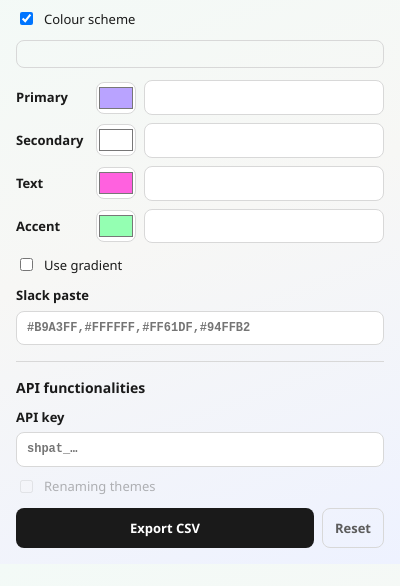
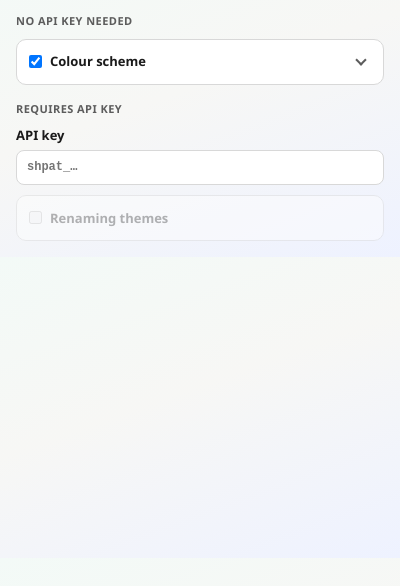
Before and after one commit to GorgonFreeman/shopify_skins, a browser extension: page popup.html in a window 400 px wide. Shown: the part 44-630 px from the top of the page. Drawn offline with Linux system fonts and the light colour scheme.

Commit message:
compose refactor to standardised accordions layout in popup

```diff
--- a/popup.css
+++ b/popup.css
@@ -3,6 +3,7 @@
   --ink: #1a1a1a;
   --muted: #5c5c5c;
   --line: #d8d8d8;
+  --surface: #ffffff;
   --accent: #008060;
   --preview-primary: #B9A3FF;
   --preview-secondary: #FFFFFF;
@@ -26,7 +27,7 @@ body {
 .popup {
   padding: 16px;
   display: grid;
-  gap: 12px;
+  gap: 16px;
 }
 
 .header {
@@ -39,6 +40,141 @@ h1 {
   font-size: 18px;
   font-weight: 650;
   letter-spacing: -0.02em;
+}
+
+.featureSection {
+  display: grid;
+  gap: 10px;
+}
+
+.featureSection h2 {
+  margin: 0;
+  font-size: 11px;
+  font-weight: 650;
+  letter-spacing: 0.04em;
+  text-transform: uppercase;
+  color: var(--muted);
+}
+
+.featureRow {
+  display: grid;
+  gap: 0;
+  border: 1px solid var(--line);
+  border-radius: 10px;
+  background: var(--surface);
+  overflow: hidden;
+}
+
+.featureHeader {
+  display: grid;
+  grid-template-columns: 1fr auto;
+  align-items: center;
+  gap: 4px;
+  min-height: 44px;
+  padding: 0 4px 0 12px;
+}
+
+.featureToggle {
+  display: flex;
+  align-items: center;
+  gap: 8px;
+  min-width: 0;
+  font-weight: 600;
+  cursor: pointer;
+}
+
+.featureToggle input {
+  margin: 0;
+}
+
+.featureExpand {
+  appearance: none;
+  width: 36px;
+  height: 36px;
+  display: grid;
+  place-items: center;
+  border: 0;
+  border-radius: 8px;
+  background: transparent;
+  color: var(--muted);
+  cursor: pointer;
+}
+
+.featureExpand:hover:not(:disabled) {
+  background: rgba(0, 0, 0, 0.04);
+  color: var(--ink);
+}
+
+.featureExpand:disabled {
+  opacity: 0.35;
+  cursor: not-allowed;
+}
+
+.featureExpand .chevron {
+  width: 8px;
+  height: 8px;
+  border-right: 2px solid currentColor;
+  border-bottom: 2px solid currentColor;
+  transform: rotate(45deg);
+  transition: transform 120ms ease;
+  margin-top: -3px;
+}
+
+.featureExpand[aria-expanded="true"] .chevron {
+  transform: rotate(225deg);
+  margin-top: 3px;
+}
+
+.featureSettings {
+  display: grid;
+  gap: 10px;
+  padding: 0 12px 12px;
+  border-top: 1px solid var(--line);
+  padding-top: 12px;
+}
+
+.featureSettings[hidden] {
+  display: none;
+}
+
+.featureSettings.is-empty {
+  display: none !important;
+}
+
+.featureRow:has(.featureSettings.is-empty) .featureExpand {
+  visibility: hidden;
+  pointer-events: none;
+}
+
+.featureRow.is-colour-scheme-off .featureSettings {
+  opacity: 0.45;
+  pointer-events: none;
+}
+
+.featureRow.is-api-gated {
+  opacity: 0.45;
+}
+
+.featureRow.is-api-gated .featureToggle {
+  color: var(--muted);
+  cursor: not-allowed;
+}
+
+.featureRow.is-api-gated .featureToggle input {
+  cursor: not-allowed;
+}
+
+.featureRow.is-api-gated.is-enabled {
+  opacity: 1;
+}
+
+.featureRow.is-api-gated.is-enabled .featureToggle {
+  color: var(--ink);
+  cursor: pointer;
+}
+
+.featureRow.is-api-gated.is-enabled .featureToggle input {
+  cursor: pointer;
 }
 
 .swatches {
@@ -75,14 +211,6 @@ h1 {
 .colours {
   display: grid;
   gap: 8px;
-}
-
-.popup.is-colour-scheme-off .colours,
-.popup.is-colour-scheme-off .swatches,
-.popup.is-colour-scheme-off label.checkbox[for="useGradient"],
-.popup.is-colour-scheme-off label.field[for="themeInput"] {
-  opacity: 0.45;
-  pointer-events: none;
 }
 
 .colourRow {
@@ -131,56 +259,18 @@ h1 {
   font-weight: 500;
 }
 
-.divider {
-  border: 0;
-  border-top: 1px solid var(--line);
-  margin: 4px 0;
-}
-
-.apiSection {
-  display: grid;
-  gap: 10px;
-}
-
-.apiSection h2 {
-  margin: 0;
-  font-size: 14px;
-  font-weight: 650;
-}
-
-.checkbox.is-api-gated {
-  opacity: 0.45;
-  color: var(--muted);
-  cursor: not-allowed;
-}
-
-.checkbox.is-api-gated input {
-  cursor: not-allowed;
-}
-
-.checkbox.is-api-gated.is-enabled {
-  opacity: 1;
-  color: var(--ink);
-  cursor: pointer;
-}
-
-.checkbox.is-api-gated.is-enabled input {
-  cursor: pointer;
-}
-
 .actions {
   display: grid;
   grid-template-columns: 1fr auto;
   gap: 8px;
 }
 
-button {
+button.secondary,
+button.ghost {
   appearance: none;
   border: 0;
   border-radius: 8px;
   padding: 10px 12px;
-  background: var(--accent);
-  color: white;
   font: inherit;
   font-weight: 650;
   cursor: pointer;
@@ -188,6 +278,7 @@ button {
 
 button.secondary {
   background: #1a1a1a;
+  color: white;
 }
 
 button.ghost {
@@ -196,11 +287,10 @@ button.ghost {
   border: 1px solid var(--line);
 }
 
-button:hover {
+button.secondary:hover {
   filter: brightness(0.95);
 }
 
 button.ghost:hover {
-  filter: none;
   background: rgba(0, 0, 0, 0.04);
 }
--- a/popup.html
+++ b/popup.html
@@ -12,11 +12,32 @@
         <h1>Shopify Skins</h1>
       </header>
 
-      <label class="checkbox" for="colourSchemeEnabled">
+      <section class="featureSection">
+        <h2>No API key needed</h2>
+
+        <article class="featureRow" id="colourSchemeRow">
+          <div class="featureHeader">
+            <label class="featureToggle" for="colourSchemeEnabled">
               <input id="colourSchemeEnabled" type="checkbox" checked />
-        Colour scheme
+              <span>Colour scheme</span>
             </label>
+            <button
+              id="colourSchemeExpand"
+              class="featureExpand"
+              type="button"
+              aria-expanded="false"
+              aria-controls="colourSchemeSettings"
+              title="Colour scheme settings"
+            >
+              <span class="chevron" aria-hidden="true"></span>
+            </button>
+          </div>
 
+          <div
+            id="colourSchemeSettings"
+            class="featureSettings"
+            hidden
+          >
             <div class="swatches" id="swatches" aria-hidden="true"></div>
 
             <div class="colours" id="colourControls">
@@ -89,10 +110,18 @@
               />
             </label>
 
-      <hr class="divider" />
+            <div class="actions">
+              <button id="exportButton" type="button" class="secondary">
+                Export CSV
+              </button>
+              <button id="resetButton" type="button" class="ghost">Reset</button>
+            </div>
+          </div>
+        </article>
+      </section>
 
-      <section class="apiSection">
-        <h2>API functionalities</h2>
+      <section class="featureSection">
+        <h2>Requires API key</h2>
 
         <label class="field" for="accessToken">
           API key
@@ -105,22 +134,31 @@
           />
         </label>
 
-        <label
-          class="checkbox is-api-gated"
-          for="themeRenameEnabled"
-          id="themeRenameRow"
+        <article class="featureRow is-api-gated" id="themeRenameRow">
+          <div class="featureHeader">
+            <label class="featureToggle" for="themeRenameEnabled">
+              <input id="themeRenameEnabled" type="checkbox" disabled />
+              <span>Renaming themes</span>
+            </label>
+            <button
+              id="themeRenameExpand"
+              class="featureExpand"
+              type="button"
+              aria-expanded="false"
+              aria-controls="themeRenameSettings"
+              title="Renaming themes settings"
             >
-          <input id="themeRenameEnabled" type="checkbox" disabled />
-          Renaming themes
-        </label>
+              <span class="chevron" aria-hidden="true"></span>
+            </button>
+          </div>
+
+          <div
+            id="themeRenameSettings"
+            class="featureSettings is-empty"
+            hidden
+          ></div>
+        </article>
       </section>
-
-      <div class="actions">
-        <button id="exportButton" type="button" class="secondary">
-          Export CSV
-        </button>
-        <button id="resetButton" type="button" class="ghost">Reset</button>
-      </div>
     </main>
 
     <script src="theme_storage.js"></script>
--- a/popup.js
+++ b/popup.js
@@ -18,15 +18,19 @@ const colourFields = {
 };
 
 const colourSchemeEnabled = document.getElementById('colourSchemeEnabled');
+const colourSchemeRow = document.getElementById('colourSchemeRow');
+const colourSchemeExpand = document.getElementById('colourSchemeExpand');
+const colourSchemeSettings = document.getElementById('colourSchemeSettings');
 const useGradient = document.getElementById('useGradient');
 const themeInput = document.getElementById('themeInput');
 const accessToken = document.getElementById('accessToken');
 const themeRenameEnabled = document.getElementById('themeRenameEnabled');
 const themeRenameRow = document.getElementById('themeRenameRow');
+const themeRenameExpand = document.getElementById('themeRenameExpand');
+const themeRenameSettings = document.getElementById('themeRenameSettings');
 const exportButton = document.getElementById('exportButton');
 const resetButton = document.getElementById('resetButton');
 const swatches = document.getElementById('swatches');
-const popup = document.querySelector('.popup');
 
 const popupParams = new URLSearchParams(location.search);
 let activeStoreHandle = popupParams.get('store') || '';
@@ -51,6 +55,19 @@ function normaliseHex(value) {
   return null;
 }
 
+function setFeatureExpanded(expandButton, settingsEl, expanded) {
+  if (!expandButton || !settingsEl || settingsEl.classList.contains('is-empty')) {
+    return;
+  }
+  expandButton.setAttribute('aria-expanded', expanded ? 'true' : 'false');
+  settingsEl.hidden = !expanded;
+}
+
+function toggleFeatureExpanded(expandButton, settingsEl) {
+  const isOpen = expandButton.getAttribute('aria-expanded') === 'true';
+  setFeatureExpanded(expandButton, settingsEl, !isOpen);
+}
+
 function readThemeFromForm() {
   return {
     primary: colourFields.primary.colour.value.toUpperCase(),
@@ -63,7 +80,7 @@ function readThemeFromForm() {
 }
 
 function syncColourSchemeUi(enabled) {
-  popup.classList.toggle('is-colour-scheme-off', !enabled);
+  colourSchemeRow.classList.toggle('is-colour-scheme-off', !enabled);
 }
 
 function paintPreview(theme) {
@@ -236,6 +253,12 @@ for (const key of Object.keys(colourFields)) {
 }
 
 colourSchemeEnabled.addEventListener('change', applyFromForm);
+colourSchemeExpand.addEventListener('click', () => {
+  toggleFeatureExpanded(colourSchemeExpand, colourSchemeSettings);
+});
+themeRenameExpand.addEventListener('click', () => {
+  toggleFeatureExpanded(themeRenameExpand, themeRenameSettings);
+});
 useGradient.addEventListener('change', applyFromForm);
 themeInput.addEventListener('change', applyFromSlackPaste);
 themeInput.addEventListener('keydown', (event) => {
```
Lines whose indentation alone changed are shown as unchanged.
